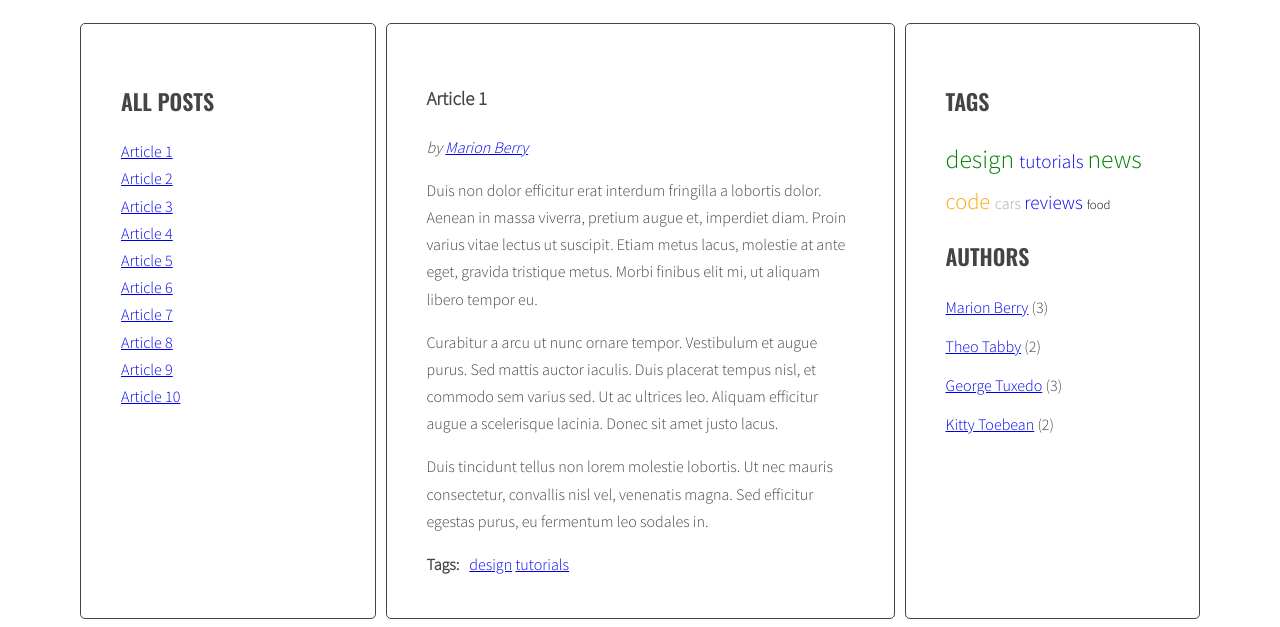
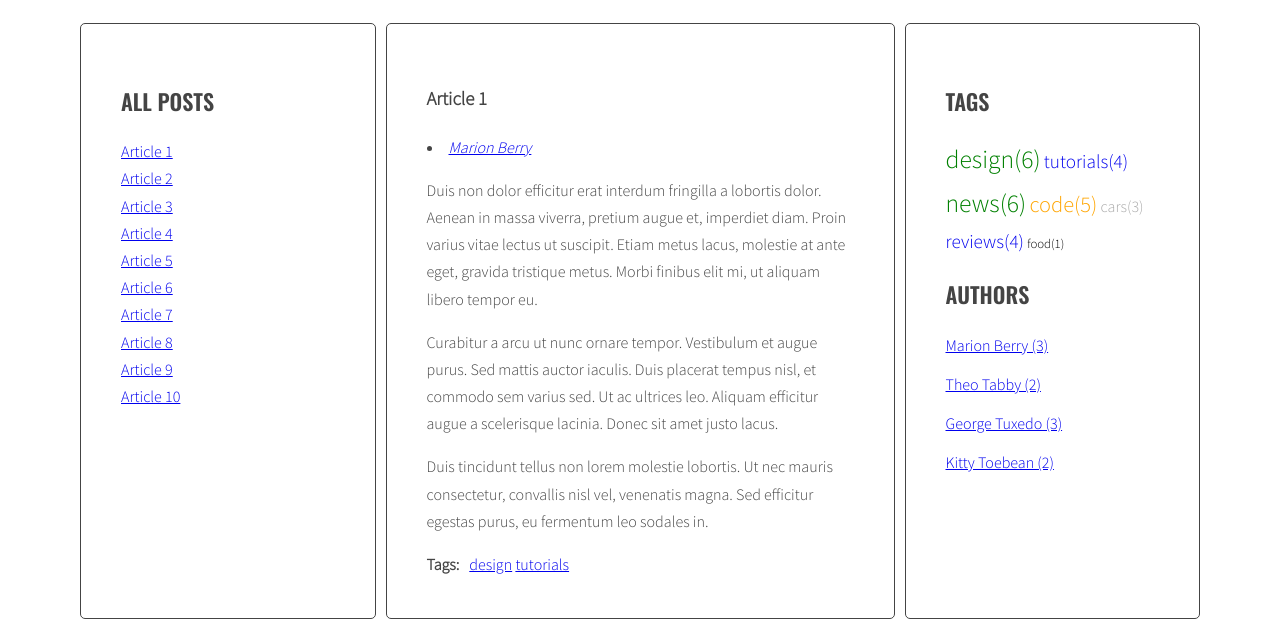
Before and after one commit to SzymonJak/javascript-blog, a website: page index.html in a window 1280 px wide. Shown: the part 220-847 px from the top of the page. Drawn offline with nearby package versions, Linux system fonts and the light colour scheme.

Commit message:
Create Handlebars templates

```diff
--- a/index.html
+++ b/index.html
@@ -298,7 +298,26 @@
             </main>
         </div>
     </div>
+    <script id="template-article-link" type="text/x-handlebars-template">
+        <li><a href="#{{ id }}"><span>{{ title }}</span></a></li>
+    </script>
+    <script id="template-tag-link" type="text/x-handlebars-template">
+        <li><a href="#tag-{{ id }}"><span>{{ id }}</span></a></li>
+    </script>
+    <script id="template-author-link" type="text/x-handlebars-template">
+        <li><a href="#auth-{{ id }}"><span>{{ id }}</span></a></li>
+    </script>
+    <script id="template-tag-cloud" type="text/x-handlebars-template">
+        {{#each tags}}
+        <li><a href="#tag-{{ tag }}" class="{{ className }}">{{ tag }}<span>({{ count }})</span></a></li>
+        {{/each}}
+    </script>
+    <script id="template-author-column" type="text/x-handlebars-template">
+        {{#each tags}}
+        <li><a href="#auth-{{ author}}">{{ author }} ({{ articleCount }})</a></li>
+        {{/each}}
+    </script>
+    <script src="https://cdnjs.cloudflare.com/ajax/libs/handlebars.js/4.1.0/handlebars.min.js"></script>
     <script src="js/script.js"></script>
 </body>
-
 </html>
--- a/js/script.js
+++ b/js/script.js
@@ -1,5 +1,14 @@
 'use strict';
+/* global Handlebars */
 {
+    const templates = {
+        articleLink: Handlebars.compile(document.querySelector('#template-article-link').innerHTML),
+        tagLink: Handlebars.compile(document.querySelector('#template-tag-link').innerHTML),
+        authorLink: Handlebars.compile(document.querySelector('#template-author-link').innerHTML),
+        tagCloudLink: Handlebars.compile(document.querySelector('#template-tag-cloud').innerHTML),
+        authorColumn: Handlebars.compile(document.querySelector('#template-author-column').innerHTML),
+    };
+
     const titleClickHandler = function (event) {
         event.preventDefault();
         const clickedElement = this;
@@ -54,7 +63,8 @@
             /* Find title element and get title */
             const articleTitle = article.querySelector(optTitleSelector).innerHTML;
             /* create links and save it as a const */
-            const linkHTML = '<li><a href="#' + articleId + '"><span>' + articleTitle + '</span></a></li>';
+            const linkHTMLData = {id: articleId, title: articleTitle};
+            const linkHTML = templates.articleLink(linkHTMLData);
             /* - insert created HTML code into html variable */
 
             html = html + linkHTML;
@@ -115,7 +125,8 @@
             let html = '';
             for (let tag of tagsArray) {
                 /* generate HTML of the link */
-                const linkHTML = '<li><a href="#tag-' + tag + '">' + tag + '</a></li>';
+                const linkHTMLData = {id: tag};
+                const linkHTML = templates.tagLink(linkHTMLData);
                 /* add generated code to html variable */
                 html = html + ' ' + linkHTML;
                 /* check if this link is NOT already in allTags */
@@ -135,16 +146,21 @@
         const tagList = document.querySelector('.tags');
         /* create variable for all links HTML code */
         const tagsParams = calculateTagsParams(allTags);
-        let allTagsHTML = '';
+        let allTagsData = {tags: []};
 
         /* START LOOP: for each tag in allTags */
         for (let tag in allTags) {
             /* generate code of a link and add it to allTagsHTML */
-            allTagsHTML += '<li><a href="#tag-' + tag + '" class="' + calculateTagClass(allTags[tag], tagsParams) + '">' + tag + ' </a></li>';
+            allTagsData.tags.push({
+                tag: tag,
+                count: allTags[tag],
+                className: calculateTagClass(allTags[tag], tagsParams)
+            });
+            // allTagsHTML += '<li><a href="#tag-' + tag + '" class="' + calculateTagClass(allTags[tag], tagsParams) + '">' + tag + ' </a></li>';
             /* END LOOP: for each tag in allTags  */
         }
         /* add html from allTagsHTML to tagList */
-        tagList.innerHTML = allTagsHTML;
+        tagList.innerHTML = templates.tagCloudLink(allTagsData);
     };
 
     generateTags();
@@ -198,7 +214,7 @@
 
     const generateAuthors = function() {
         let allAuthors = {};
-        let allAuthorsHTML = '';
+        let allAuthorsData = {tags: []};
         const articles = document.querySelectorAll(optArticleSelector);
         const authorsList = document.querySelector('.list.authors');
         // authorsList.innerHTML = '';
@@ -206,7 +222,8 @@
             const postAuthor = article.querySelector(optArticleAuthorSelector);
             postAuthor.innerHTML = '';
             const authorData = article.getAttribute('data-author');
-            const authorHTML = 'by <a href="#auth-' + authorData + '">' + authorData + '</a>';
+            const authorHTMLData = {id: authorData};
+            const authorHTML = templates.authorLink(authorHTMLData);
             if (!Object.prototype.hasOwnProperty.call(allAuthors, authorData)) {
                 allAuthors[authorData] = 1;
             } else {
@@ -215,9 +232,13 @@
             postAuthor.innerHTML = authorHTML;
         }
         for (let author in allAuthors) {
-            allAuthorsHTML += '<li><a href="#auth-' + author + '">' + author + '</a> (' + allAuthors[author] + ')</li>';
+            allAuthorsData.tags.push({
+                author: author,
+                articleCount: allAuthors[author]
+            });
         }
-        authorsList.innerHTML = allAuthorsHTML;
+        authorsList.innerHTML = templates.authorColumn(allAuthorsData);
+        console.log(allAuthorsData);
     };
 
     generateAuthors();
```
